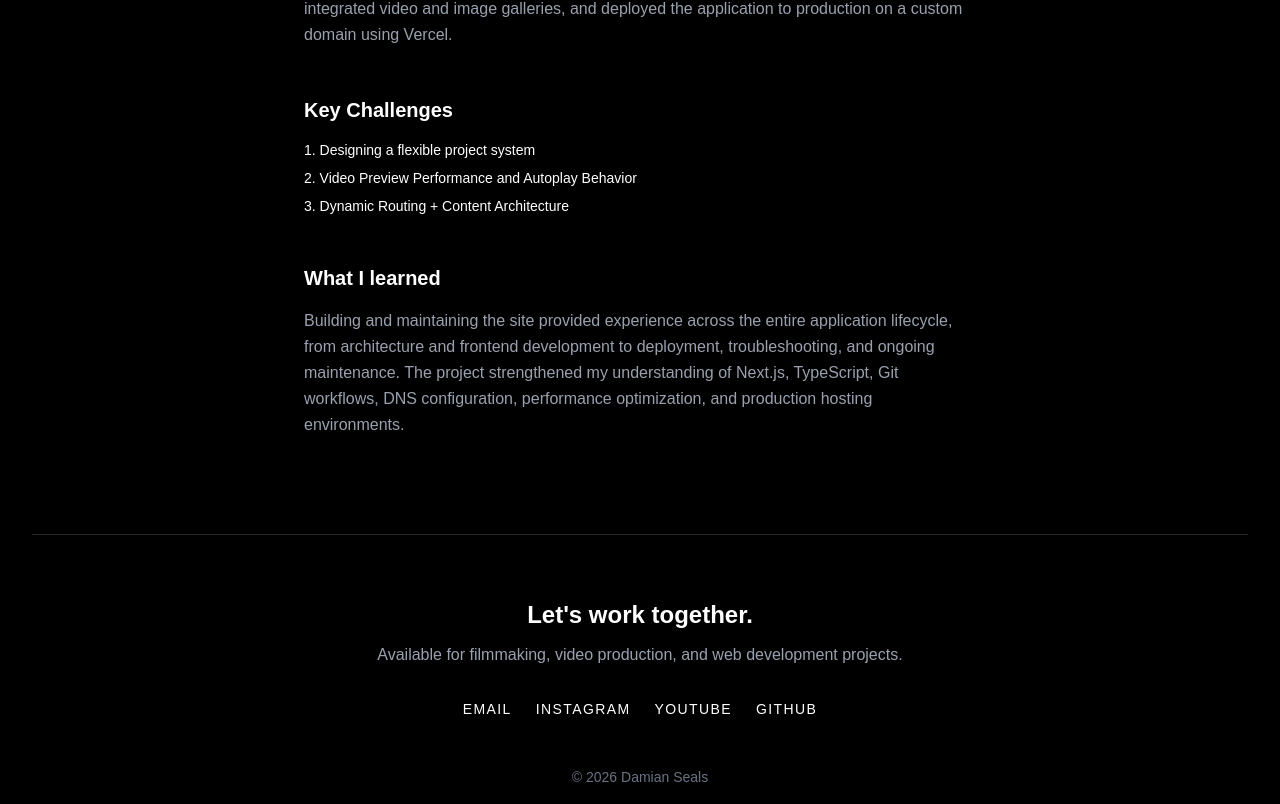
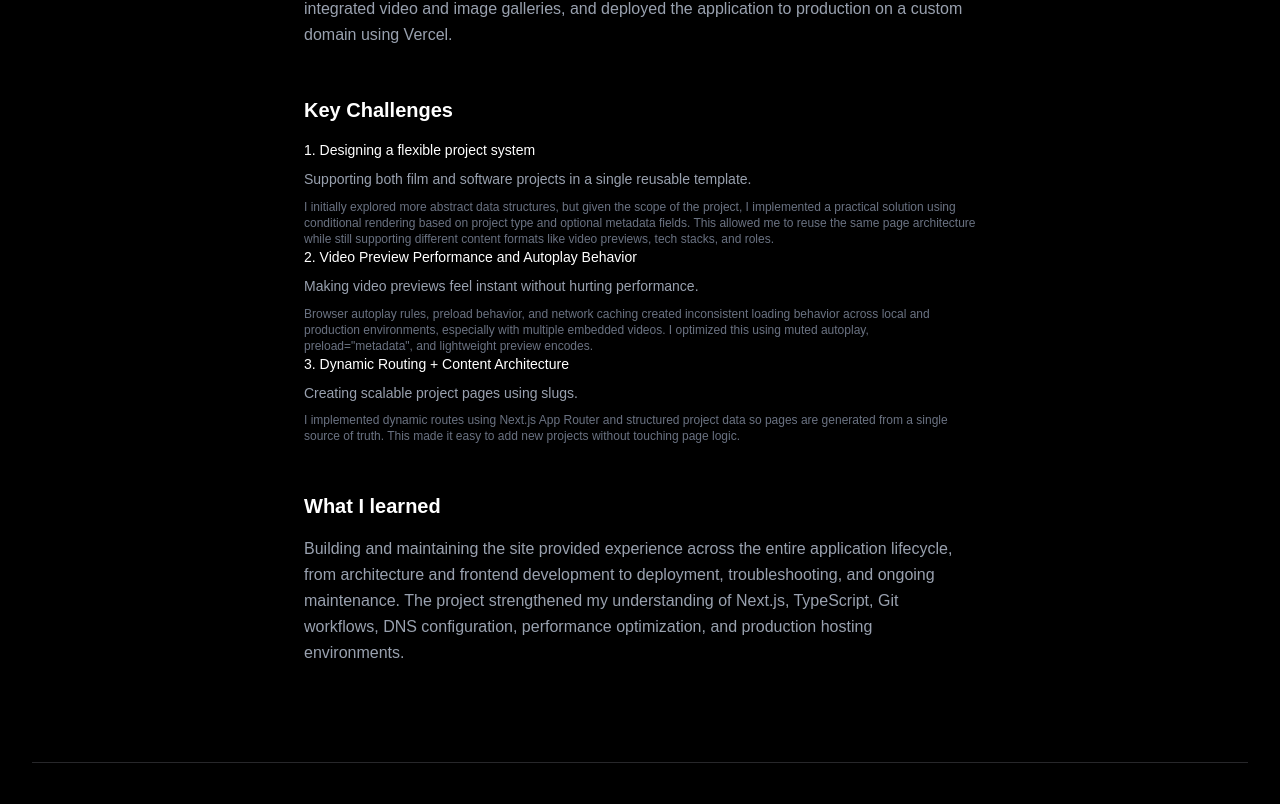
Before and after one commit to dseals3/film-code-portfolio, a Next.js app: page /projects/portfolio-site in a window 1280 px wide. Shown: the part 1176-1980 px from the top of the page. Built offline with nearby package versions, Linux system fonts and the light colour scheme.

Commit message:
changed structure a bit

```diff
--- a/app/projects/[slug]/page.tsx
+++ b/app/projects/[slug]/page.tsx
@@ -96,12 +96,12 @@ export default async function ProjectPage({ params }: { params: Promise<{ slug:
                 </p>
 
                 <p className="text-sm text-gray-400 leading-relaxed">
-                  {challenge.description}
+                  {challenge.subtitle}
                 </p>
 
-                {challenge.takeaway && (
+                {challenge.solution && (
                   <p className="text-xs text-gray-500">
-                    {challenge.takeaway}
+                    {challenge.solution}
                   </p>
                 )}
               </div>
```
